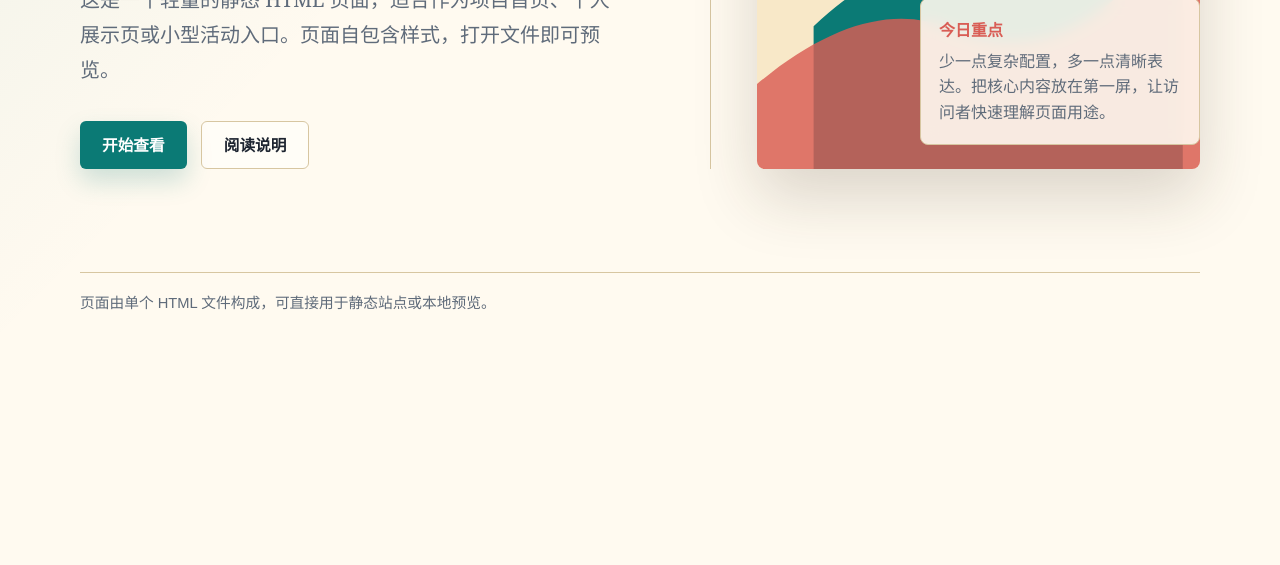
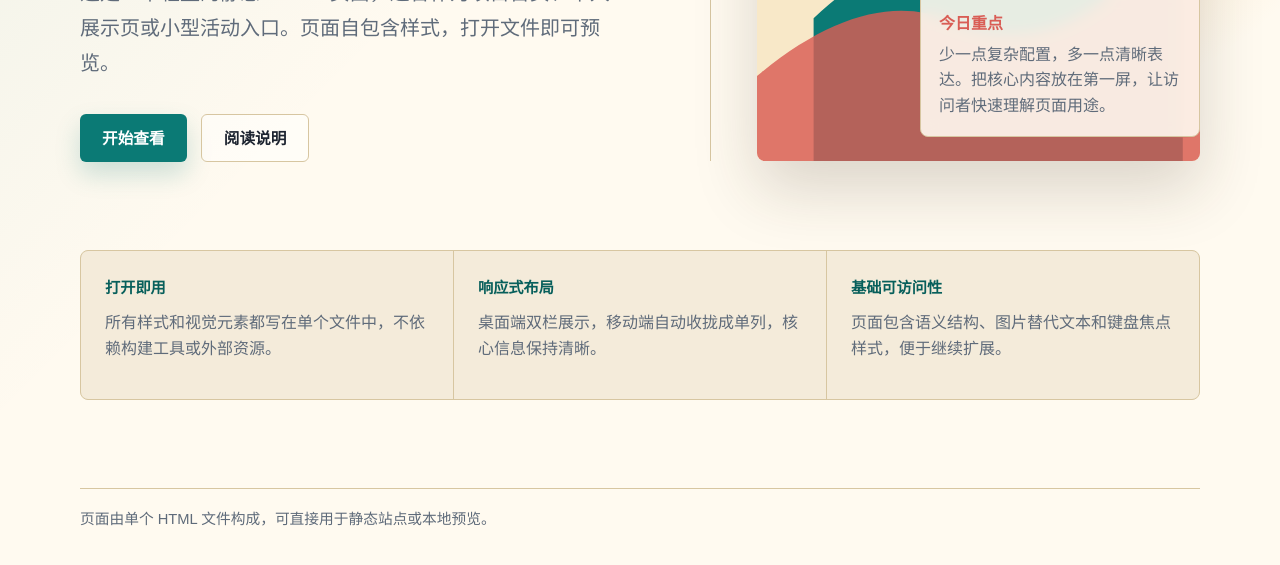
Before and after one commit to Maydisease/symphony-test, a plain HTML site: page index.html in a window 1280 px wide. Shown: the part 437-1002 px from the top of the page. Before the commit the page ends 800 px from the top, so only its background shows below. Drawn offline with Linux system fonts and the light colour scheme.

Commit message:
完善 MED-8 简单 HTML 页面亮点

```diff
--- a/index.html
+++ b/index.html
@@ -161,6 +161,37 @@
         line-height: 1.6;
       }
 
+      .highlights {
+        grid-column: 1 / -1;
+        display: grid;
+        grid-template-columns: repeat(3, minmax(0, 1fr));
+        gap: 1px;
+        overflow: hidden;
+        border: 1px solid var(--line);
+        border-radius: 8px;
+        background: var(--line);
+      }
+
+      .highlight {
+        min-height: 148px;
+        padding: 24px;
+        background: rgba(255, 250, 240, 0.72);
+      }
+
+      .highlight b {
+        display: block;
+        margin-bottom: 12px;
+        color: var(--accent-strong);
+        font-family: "Noto Sans SC", "PingFang SC", sans-serif;
+        font-size: 0.95rem;
+      }
+
+      .highlight p {
+        margin: 0;
+        color: var(--muted);
+        line-height: 1.68;
+      }
+
       footer {
         grid-column: 1 / -1;
         border-top: 1px solid var(--line);
@@ -193,6 +224,10 @@
         .secondary-action {
           width: 100%;
         }
+
+        .highlights {
+          grid-template-columns: 1fr;
+        }
       }
     </style>
   </head>
@@ -221,6 +256,21 @@
         </div>
       </section>
 
+      <section class="highlights" aria-label="页面亮点">
+        <article class="highlight">
+          <b>打开即用</b>
+          <p>所有样式和视觉元素都写在单个文件中，不依赖构建工具或外部资源。</p>
+        </article>
+        <article class="highlight">
+          <b>响应式布局</b>
+          <p>桌面端双栏展示，移动端自动收拢成单列，核心信息保持清晰。</p>
+        </article>
+        <article class="highlight">
+          <b>基础可访问性</b>
+          <p>页面包含语义结构、图片替代文本和键盘焦点样式，便于继续扩展。</p>
+        </article>
+      </section>
+
       <footer>页面由单个 HTML 文件构成，可直接用于静态站点或本地预览。</footer>
     </main>
   </body>
--- a/scripts/validate-page.mjs
+++ b/scripts/validate-page.mjs
@@ -10,6 +10,7 @@ const checks = [
   ["页面应包含主标题", /<h1[\s>][\s\S]*?<\/h1>/i],
   ["页面应包含可视图片资产", /<img[\s\S]+alt=["'][^"']+["']/i],
   ["页面应包含行动按钮或链接", /class=["'][^"']*\bprimary-action\b[^"']*["']/i],
+  ["页面应包含亮点内容区域", /class=["'][^"']*\bhighlights\b[^"']*["']/i],
   ["页面应包含键盘焦点样式", /:focus-visible/i],
   ["页面应包含页脚信息", /<footer[\s>][\s\S]*?<\/footer>/i],
 ];
```
